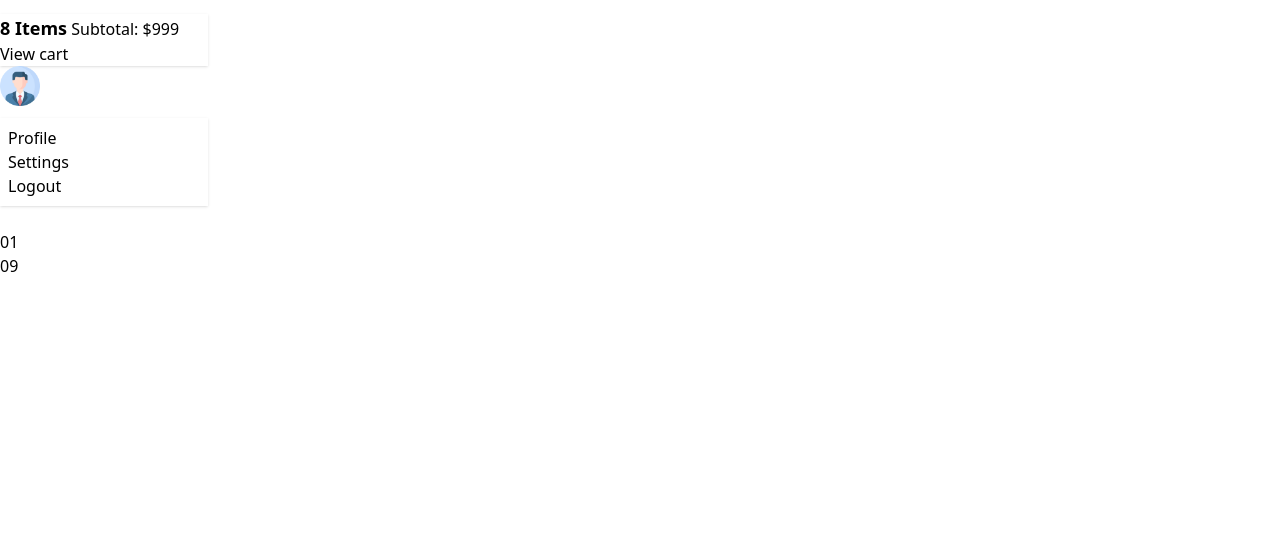
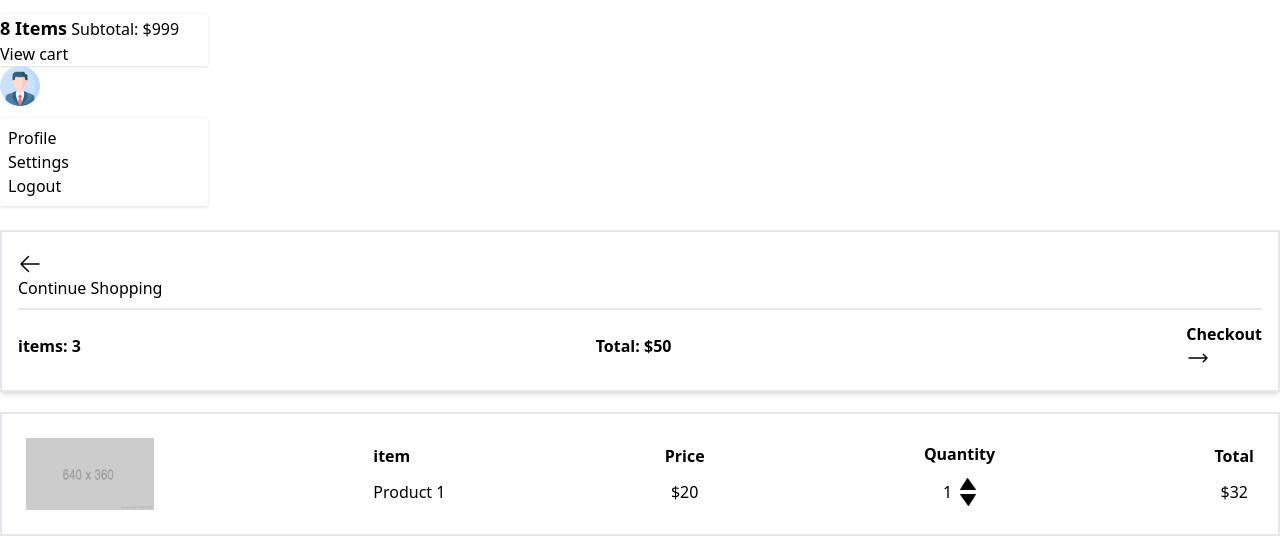
Before and after one commit to Akram409/SD_Project, a Django app: template store/templates/store/cart.html in a window 1280 px wide. Shown: the part 474-1010 px from the top of the page. Before the commit the page ends 746 px from the top, so only its background shows below. Run offline with Django 3.2, Linux system fonts and the light colour scheme; the template is opened without the code that fills it, so the values that code supplies are empty; some libraries are stand-ins or nearby versions.

Commit message:
Cart Component Added

```diff
--- a/store/templates/store/cart.html
+++ b/store/templates/store/cart.html
@@ -1,9 +1,59 @@
-{% extends 'store/main.html' %}
-{% load static %}
-{% block content %}
+{% extends 'store/main.html' %} {% load static %} {% block content %}
 <div class="grid grid-rows-1">
-  <div>01</div>
-  <!-- ... -->
-  <div>09</div>
+  <div class="border-2 px-4 py-5 shadow-md">
+    <div class="pb-2">
+      <button class="btn btn-outline btn-primary gap-2"><span><svg xmlns="http://www.w3.org/2000/svg" fill="none" viewBox="0 0 24 24" stroke-width="1.5" stroke="currentColor" class="w-6 h-6">
+        <path stroke-linecap="round" stroke-linejoin="round" d="M10.5 19.5L3 12m0 0l7.5-7.5M3 12h18" />
+      </svg>
+      </span>Continue Shopping</button>
+    </div>
+    <div class="border"></div>
+    <div class="flex justify-between items-center pt-3">
+      <div>
+        <h1 class="font-bold">items: 3</h1>
+      </div>
+      <div>
+        <h1 class="font-bold">Total: $50</h1>
+      </div>
+      <div>
+        <button class="btn btn-outline btn-success font-bold gap-2">Checkout <span><svg xmlns="http://www.w3.org/2000/svg" fill="none" viewBox="0 0 24 24" stroke-width="1.5" stroke="currentColor" class="w-6 h-6">
+          <path stroke-linecap="round" stroke-linejoin="round" d="M17.25 8.25L21 12m0 0l-3.75 3.75M21 12H3" />
+        </svg>
+        </span></button>
+      </div>
+    </div>
+  </div>
+  <div class="border-2 px-6 py-6 shadow-md mt-5 flex justify-between items-center">
+    <div class="">
+      <img class="w-32"  src="{% static 'images/tempPic.png'%}" alt="">
+    </div>
+    <div class="">
+      <h1 class="font-bold mb-3">item</h1>
+      <h2>Product 1</h2>
+    </div>
+    <div>
+      <h1 class="font-bold mb-3">Price</h1>
+      <h2 class="text-center">$20</h2>
+    </div>
+    <div>
+      <h1 class="font-bold mb-3">Quantity</h1>
+      <div class="flex items-center gap-2 justify-center">
+        <h2>1</h2>
+        <div>
+          <div>
+            <img class="w-4 pb-1 cursor-pointer" src="{% static 'images/arrow-up.png'%}" alt="">
+          </div>
+          <div>
+            <img class="w-4 cursor-pointer" src="{% static 'images/arrow-down.png'%}" alt="">
+          </div>
+        </div>
+      </div>
+    </div>
+    <div>
+      <h1 class="font-bold mb-3">Total</h1>
+      <h2 class="text-center">$32</h2>
+    </div>
+  </div>
+
 </div>
 {% endblock content %}
```
